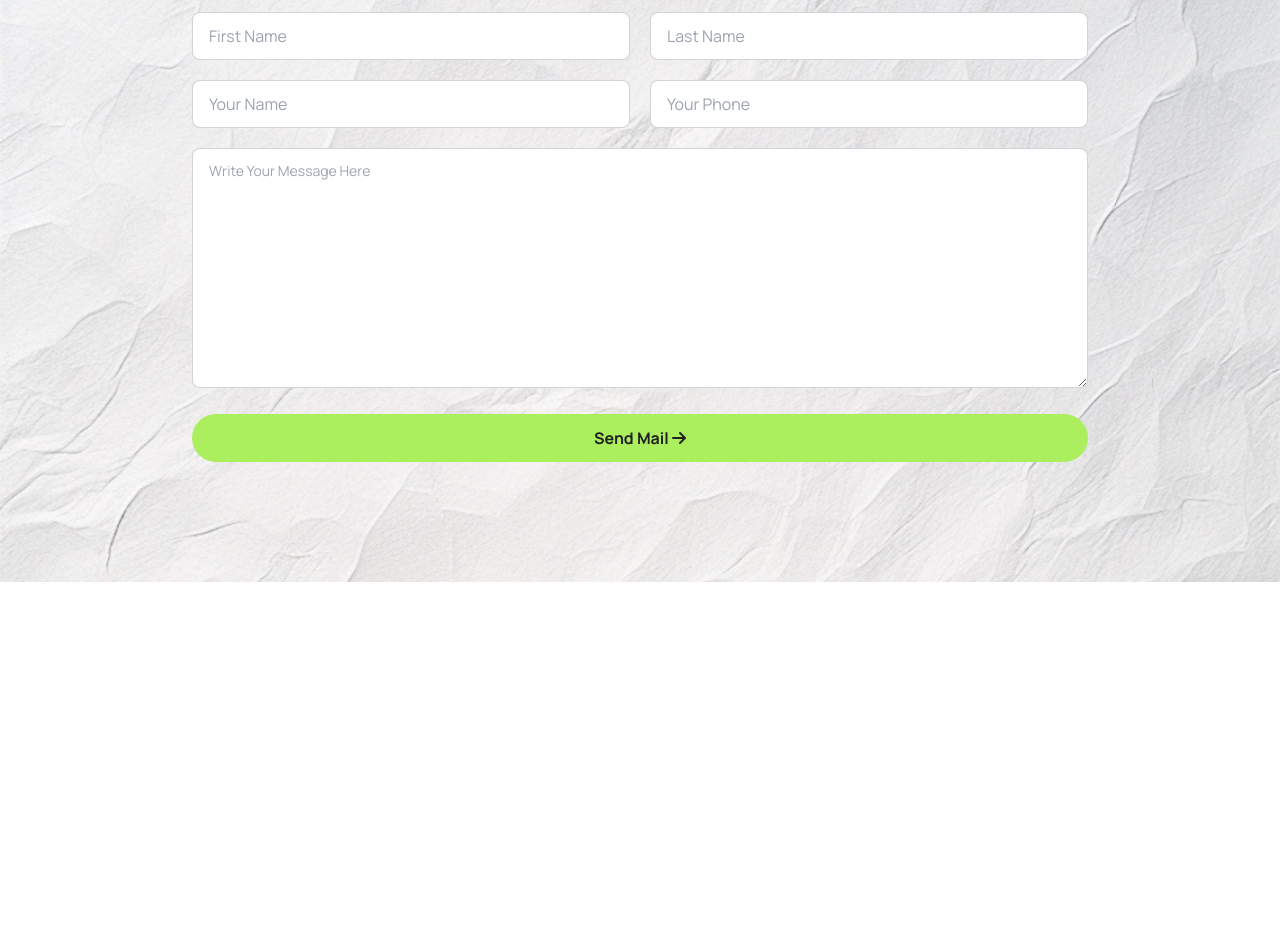
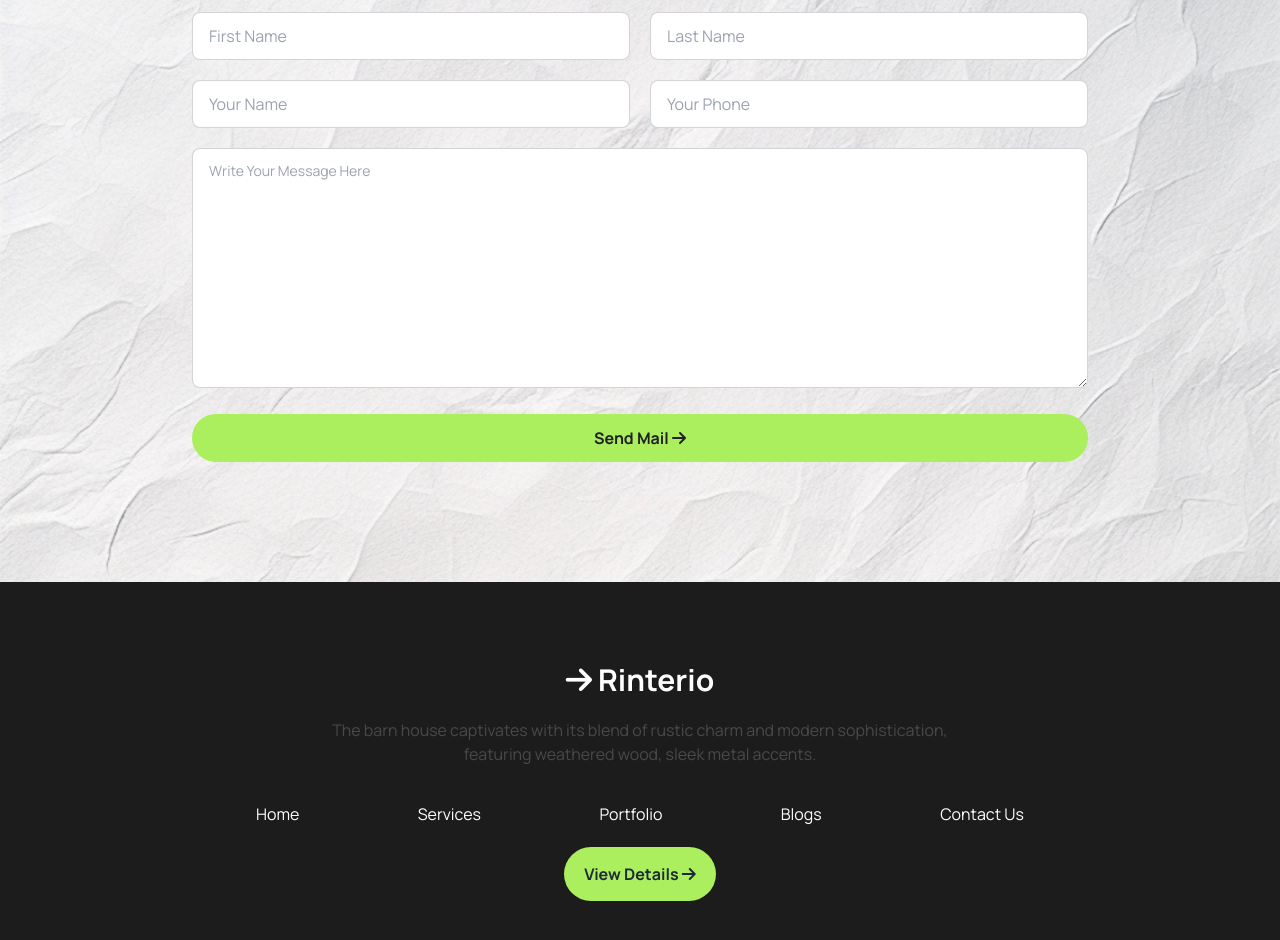
Before and after one commit to bishalsaha-official/Rinterio-Website, a plain HTML site: page index.html in a window 1280 px wide. Shown: the part 4448-5388 px from the top of the page. Before the commit the page ends 5030 px from the top, so only its background shows below. Drawn offline with nearby package versions, Linux system fonts and the light colour scheme.

Commit message:
Footer Section Styles

```diff
--- a/index.html
+++ b/index.html
@@ -29,7 +29,8 @@
                 bg_progress1: '#E7C1D3',
                 bg_progress2: '#EFDA6E',
                 bg_progress3: '#A4DAC3',
-                bg_progress4: '#6F7DC8'
+                bg_progress4: '#6F7DC8',
+                footer_bg: '#1C1C1C'
               },
               fontFamily: {
                 manrope: '"Manrope", serif'
@@ -331,8 +332,23 @@
     </main>
 
     <!-- Footer Section -->
-    <footer>
-
+    <footer class="bg-footer_bg py-20 text-center">
+        <div class="max-w-6xl mx-auto">
+            <div class="flex-1">
+                <h2 class="text-3xl text-white font-bold mb-5"><i class="fa-solid fa-arrow-right"></i> Rinterio</h2>
+                <p class="text-description max-w-2xl mx-auto mb-5">The barn house captivates with its blend of rustic charm and modern sophistication, featuring weathered wood, sleek metal accents.</p>
+                <div class="max-w-3xl mx-auto my-9">
+                    <ul class="flex justify-between text-white">
+                        <li><a>Home</a></li>
+                        <li><a>Services</a></li>
+                        <li><a>Portfolio</a></li>
+                        <li><a>Blogs</a></li>
+                        <li><a>Contact Us</a></li>
+                    </ul>
+                </div>
+                <a class="px-5 py-4 font-bold bg- rounded-full bg-btn_bg_primary" href="">View Details <i class="fa-solid fa-arrow-right"></i></a>
+            </div>
+        </div>
     </footer>
 </body>
 </html>
```
Also changed, not shown: tailwind.config.js (+13 -13 lines).
